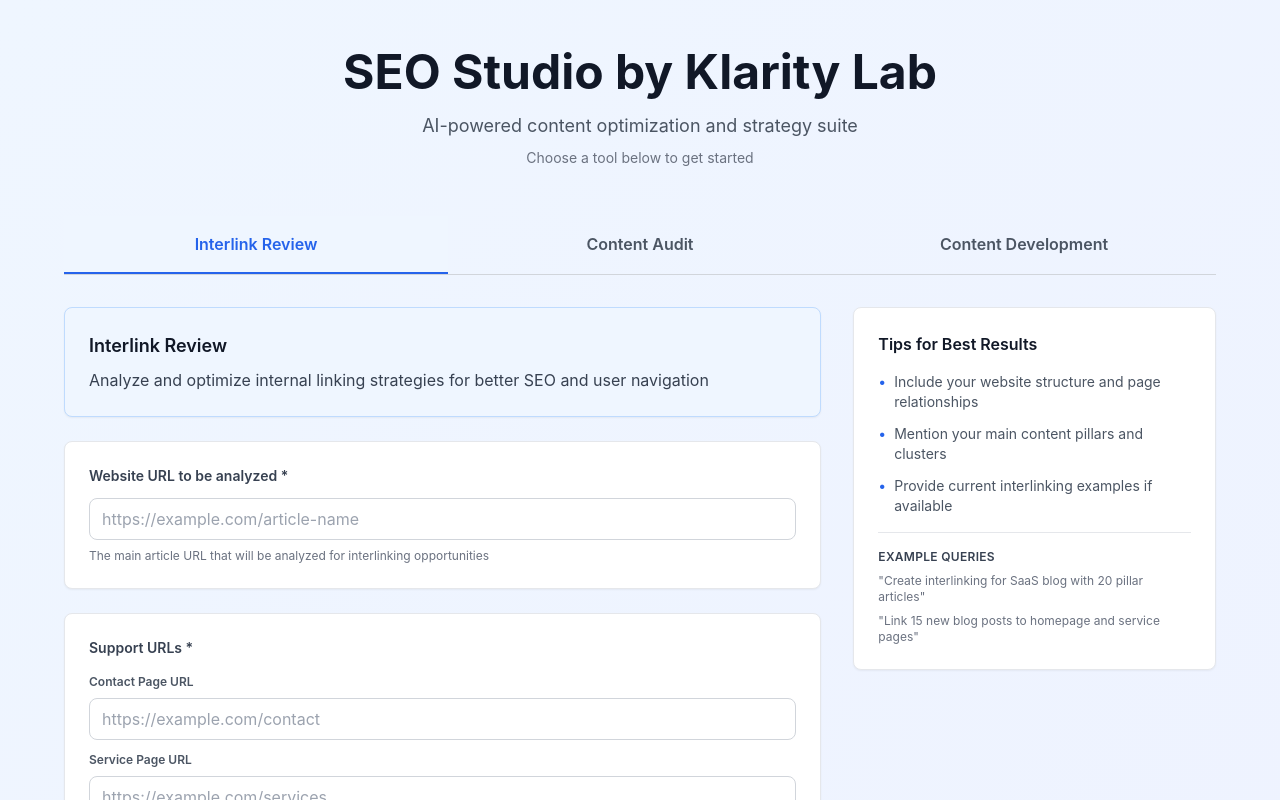
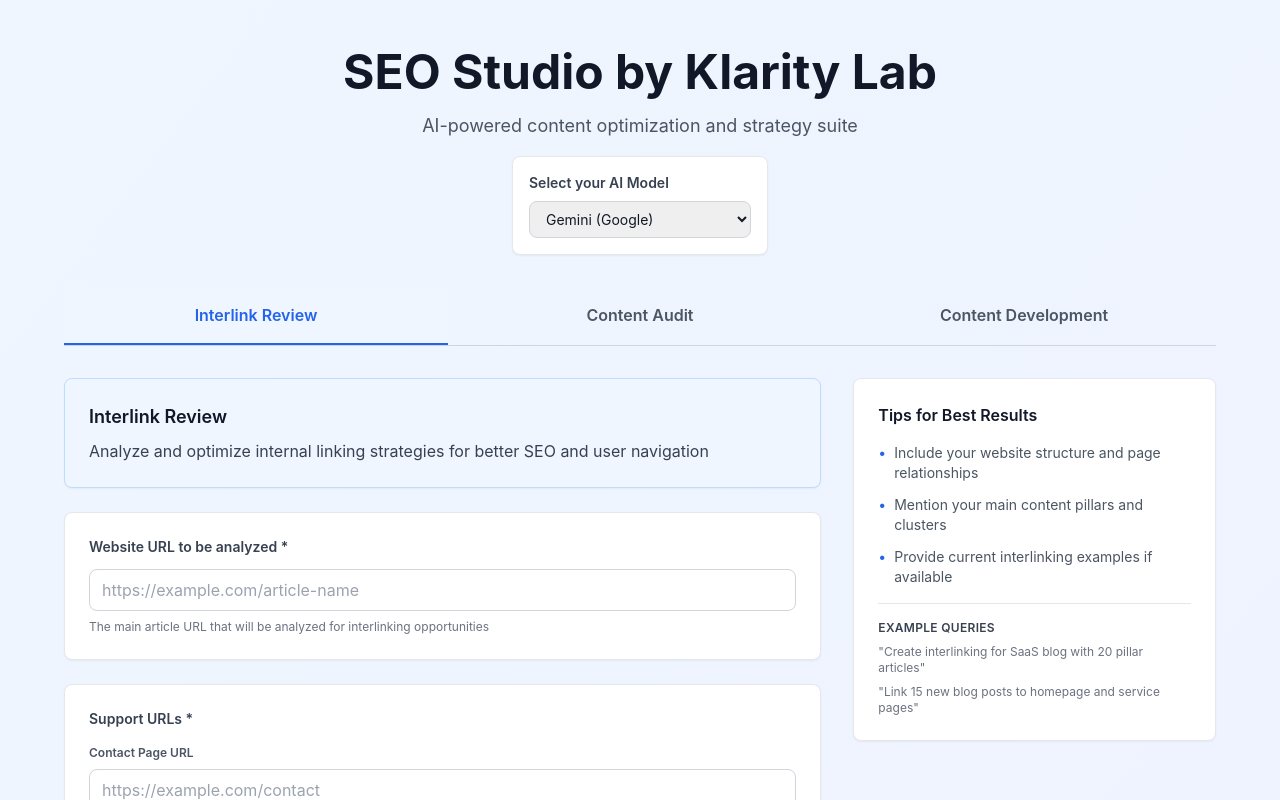
Before and after one commit to riaacordero/klaritylab-seo-studio, a Next.js app: page / in a window 1280 px wide. Shown: the top 800 px of the page. Built offline with nearby package versions, Linux system fonts and the light colour scheme.

Commit message:
Fixed alignment of AI engine selector

```diff
--- a/components/AgentInterface.tsx
+++ b/components/AgentInterface.tsx
@@ -430,17 +430,36 @@
     <div className="min-h-screen bg-gradient-to-br from-blue-50 to-indigo-50 py-12 px-4">
       <div className="max-w-6xl mx-auto">
         {/* Header */}
-        <header className="text-center mb-12">
+        <header className="text-center mb-4">
           <h1 className="text-5xl font-bold text-gray-900 mb-4">
             SEO Studio by Klarity Lab
           </h1>
-          <p className="text-lg text-gray-600 mb-2">
+          <p className="text-lg text-gray-600">
             AI-powered content optimization and strategy suite
           </p>
-          <p className="text-sm text-gray-500">
-            Choose a tool below to get started
-          </p>
         </header>
+
+        {/* LLM Provider Selector */}
+        <div className="mb-8 flex justify-center">
+          <div className="w-full sm:w-64">
+            <div className="card p-4">
+              <label className="block text-sm font-semibold text-gray-700 mb-2">
+                Select your AI Model
+              </label>
+              <select
+                value={selectedProvider}
+                onChange={(e) =>
+                  setSelectedProvider(e.target.value as 'gemini' | 'openai-compatible')
+                }
+                className="input-field text-sm"
+                disabled={currentTab.loading}
+              >
+                <option value="gemini">Gemini (Google)</option>
+                <option value="openai-compatible">OpenAI Compatible</option>
+              </select>
+            </div>
+          </div>
+        </div>
 
         {/* Tab Navigation */}
         <div className="mb-8 border-b border-gray-300">
@@ -473,29 +492,6 @@
                 </h2>
                 <p className="text-gray-700">{getTabDescription(activeTab)}</p>
               </div>
-
-              {/* Provider Selector - Hide for Interlink & Audit */}
-              {activeTab !== 'interlink' && activeTab !== 'audit' && (
-                <div className="card p-6">
-                  <label className="block text-sm font-semibold text-gray-700 mb-3">
-                    LLM Provider
-                  </label>
-                  <select
-                    value={selectedProvider}
-                    onChange={(e) =>
-                      setSelectedProvider(e.target.value as 'gemini' | 'openai-compatible')
-                    }
-                    className="input-field"
-                    disabled={currentTab.loading}
-                  >
-                    <option value="gemini">Gemini (Google)</option>
-                    <option value="openai-compatible">OpenAI Compatible</option>
-                  </select>
-                  <p className="text-xs text-gray-500 mt-2">
-                    Make sure the selected provider is configured in your environment
-                  </p>
-                </div>
-              )}
 
               {/* Interlink Review Specific Form */}
               {activeTab === 'interlink' && (
@@ -812,27 +808,6 @@
                       </div>
                     </>
                   )}
-
-                  {/* Provider Selector */}
-                  <div className="card p-6">
-                    <label className="block text-sm font-semibold text-gray-700 mb-3">
-                      LLM Provider
-                    </label>
-                    <select
-                      value={selectedProvider}
-                      onChange={(e) =>
-                        setSelectedProvider(e.target.value as 'gemini' | 'openai-compatible')
-                      }
-                      className="input-field"
-                      disabled={currentTab.loading}
-                    >
-                      <option value="gemini">Gemini (Google)</option>
-                      <option value="openai-compatible">OpenAI Compatible</option>
-                    </select>
-                    <p className="text-xs text-gray-500 mt-2">
-                      Make sure the selected provider is configured in your environment
-                    </p>
-                  </div>
                 </>
               )}
 
```
